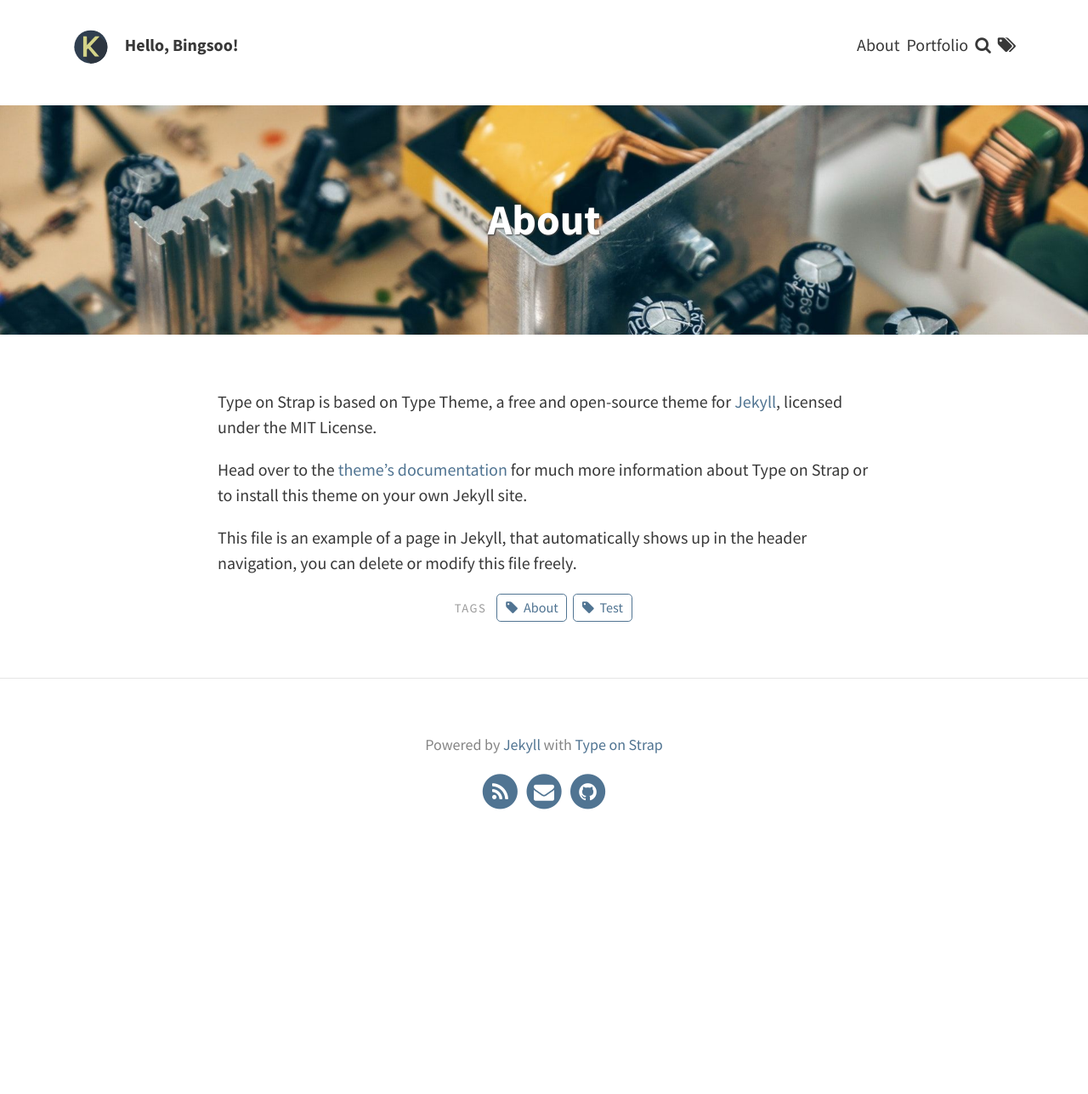
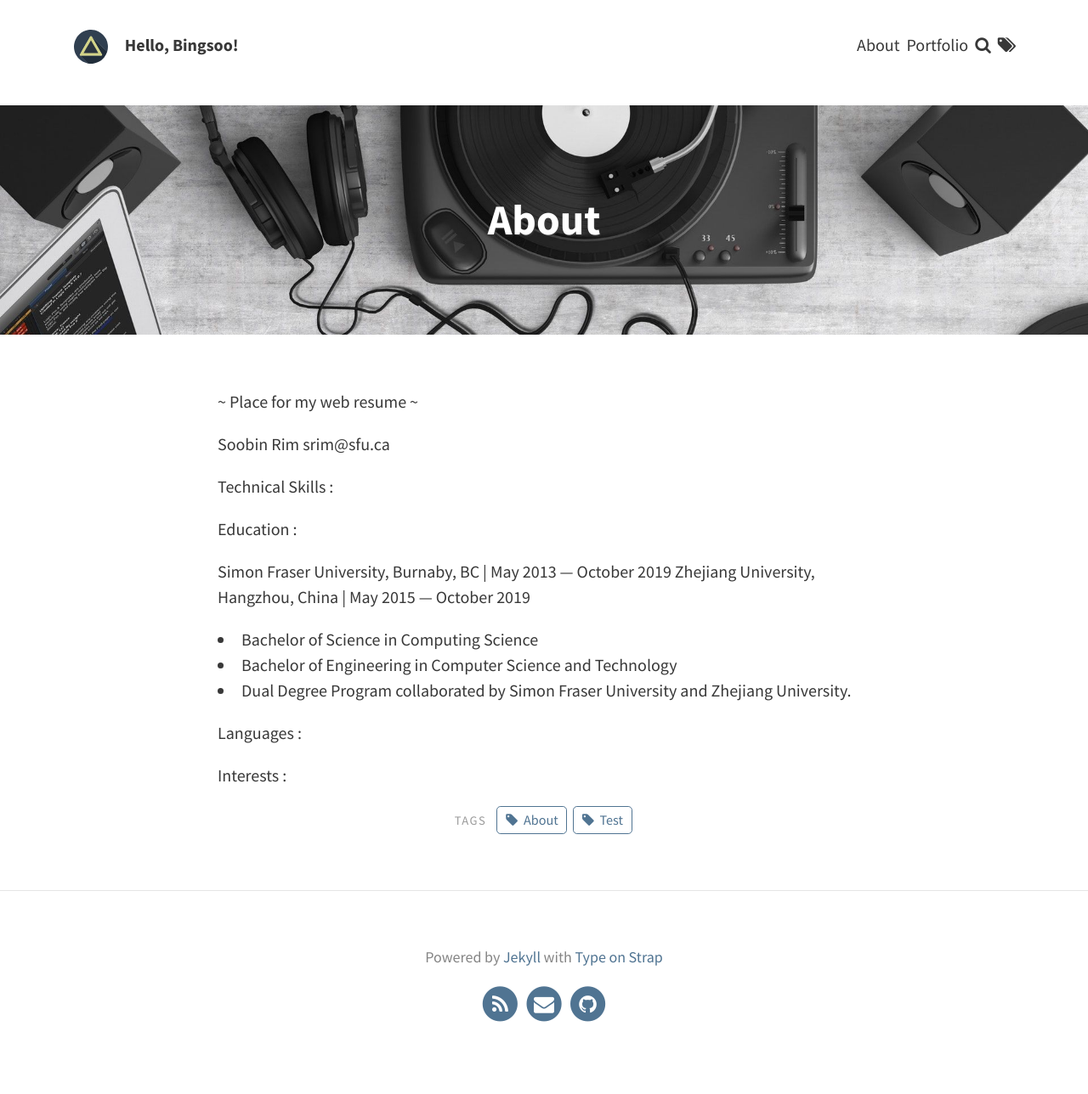
Before and after one commit to Bings00/Bings00.github.io, a Jekyll site: the page built from pages/about.md, in a window 1280 px wide. Shown: the whole page at 85% size. Built offline with Jekyll 4.4.1, drawn with Linux system fonts in a browser that asks for light colours; before the commit the page ends 1038 px from its top, so only the background shows below that.

Commit message:
Some changes in info page

```diff
--- a/_config.yml
+++ b/_config.yml
@@ -6,15 +6,16 @@ url: "https://Bings00.github.io"
 theme_settings:
   # Meta
   title: Hello, Bingsoo!
-  avatar: assets/img/k_logo.svg
-  favicon: assets/img/profile.jpg
+  avatar: assets/img/triangle.svg
+  favicon: assets/favicon.ico
   gravatar: # Email MD5 hash
   description: "A website with blog posts and pages" # used by search engines
 
   # Header and footer text
   header_text: > #two or three lines to describe your site
-     <p> For Sweet Coding!</p>
-  header_text_feature_image: assets/img/pexels/triangular.jpeg
+     <p>This is my personal blog!</p>
+     <p>Still working on this page :(</p>
+  header_text_feature_image: assets/img/pexels/wall_e.jpeg
   footer_text: >
    Powered by <a href="https://jekyllrb.com/">Jekyll</a> with <a href="https://github.com/sylhare/Type-on-Strap">Type on Strap</a>
 
--- a/pages/about.md
+++ b/pages/about.md
@@ -2,12 +2,28 @@
 layout: page
 title: About
 permalink: /about/
-feature-img: "assets/img/pexels/circuit.jpeg"
+feature-img: "assets/img/pexels/desk-top.jpeg"
 tags: [About, Test]
 ---
 
-Type on Strap is based on Type Theme, a free and open-source theme for [Jekyll](http://jekyllrb.com/), licensed under the MIT License.
+~ Place for my web resume ~
 
-Head over to the [theme's documentation](https://github.io/sylhare/Type-on-Strap) for much more information about Type on Strap or to install this theme on your own Jekyll site.
+Soobin Rim
+srim@sfu.ca
 
-This file is an example of a page in Jekyll, that automatically shows up in the header navigation, you can delete or modify this file freely.
+Technical Skills :
+
+
+Education :
+
+Simon Fraser University, Burnaby, BC   |  May 2013 — October 2019
+Zhejiang University, Hangzhou, China   |  May 2015 — October 2019
+-	Bachelor of Science in Computing Science
+-	Bachelor of Engineering in Computer Science and Technology
+-	Dual Degree Program collaborated by Simon Fraser University and Zhejiang University.
+
+
+Languages :
+
+
+Interests :
```
Also changed, not shown: assets/img/k_logo.svg (deleted), assets/img/logo_default.svg (deleted), assets/img/posts/android/2017-09-27-jcenter-android-lib-publish-kotlin/1.png (deleted), assets/img/posts/android/2017-09-27-jcenter-android-lib-publish-kotlin/2.png (deleted), assets/img/posts/android/2017-09-27-jcenter-android-lib-publish-kotlin/3.png (deleted), assets/img/posts/android/2017-09-27-jcenter-android-lib-publish-kotlin/4.png (deleted), assets/img/posts/android/2017-09-27-jcenter-android-lib-publish-kotlin/5.png (deleted), assets/img/posts/android/2017-09-27-jcenter-android-lib-publish-kotlin/6.png (deleted), assets/img/posts/android/2017-09-27-jcenter-android-lib-publish-kotlin/thum.png (deleted), assets/img/posts/python/2018-01-03-pickle-overflow/thum.png (deleted), assets/img/profile.jpg (deleted).
